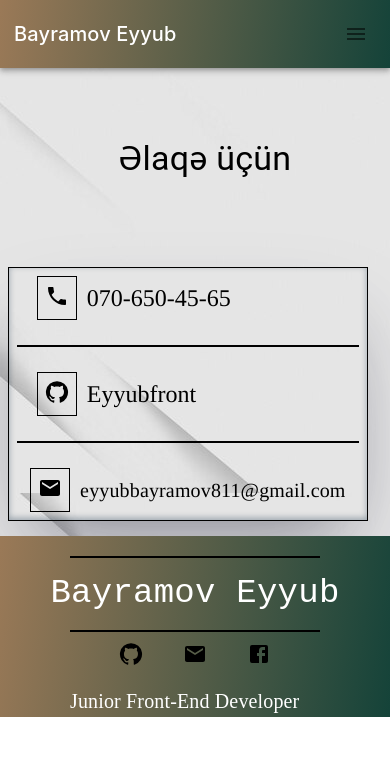
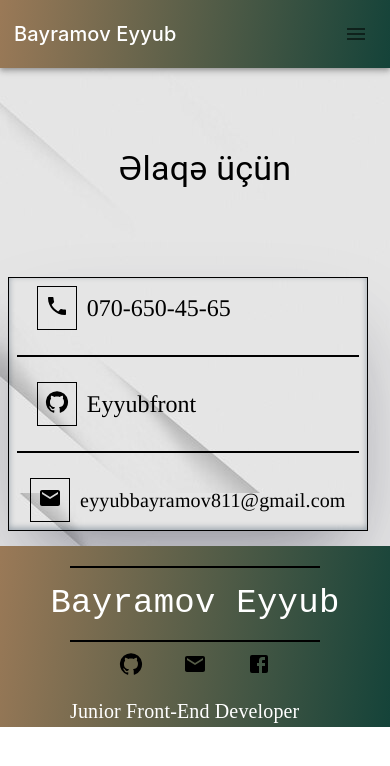
Before and after one commit to Eyyubfront/Portfolio-website, a React (Vite) app in the folder Portfolio/: page /contact in a window 390 px wide. Shown: the top 766 px of the page. Built offline with nearby package versions, Linux system fonts and the light colour scheme.

Commit message:
contact css

```diff
--- a/Portfolio/src/index.css
+++ b/Portfolio/src/index.css
@@ -115,7 +115,7 @@ body {
   }
 .contact{
   text-align: center !important;
-  margin-top: 50px !important;
+  margin-top: 60px !important;
 }
 .cvs{
   text-align: center !important;
```
